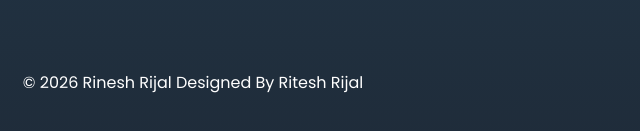
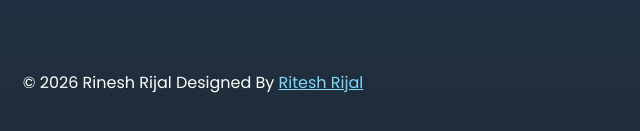
Before and after one commit to RiteshRijal/RineshPortfolioWebsite, a plain HTML site: page index.html in a window 1280 px wide. Shown: the part 2457-2588 px from the top of the page, 447-1087 px from the left. Drawn offline with Linux system fonts and the light colour scheme.

Commit message:
Update footer to include a link for Ritesh Rijal

```diff
--- a/index.html
+++ b/index.html
@@ -246,7 +246,7 @@ footer {
 </section>
 
 <footer class="fade">
-  <p>© 2026 Rinesh Rijal Designed By Ritesh Rijal</p>
+  <p>© 2026 Rinesh Rijal Designed By <a href="https://rijalritesh.com.np/" target="_blank"> Ritesh Rijal </a></p>
 </footer>
 
 <script>
```
